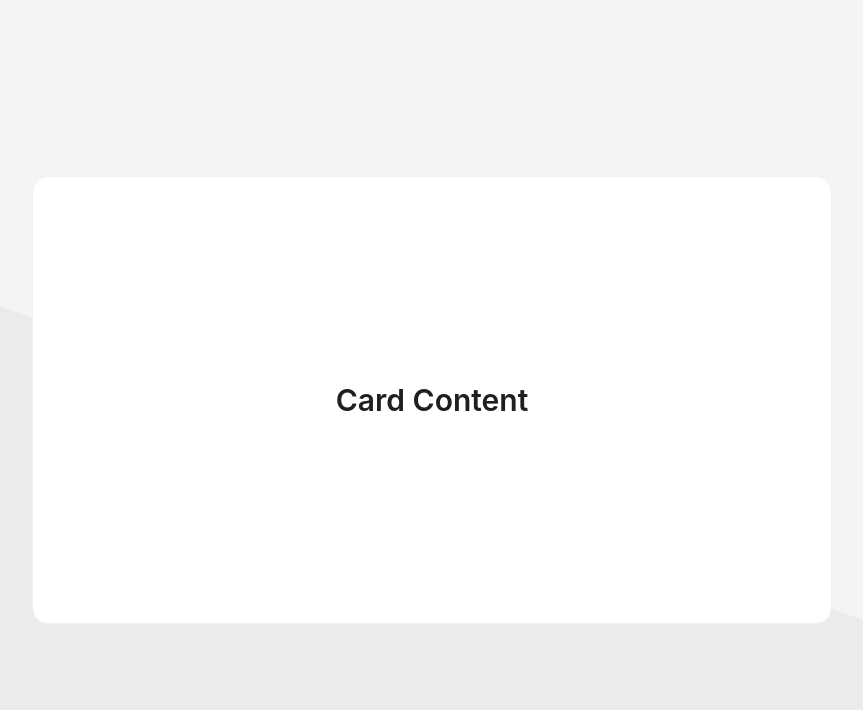
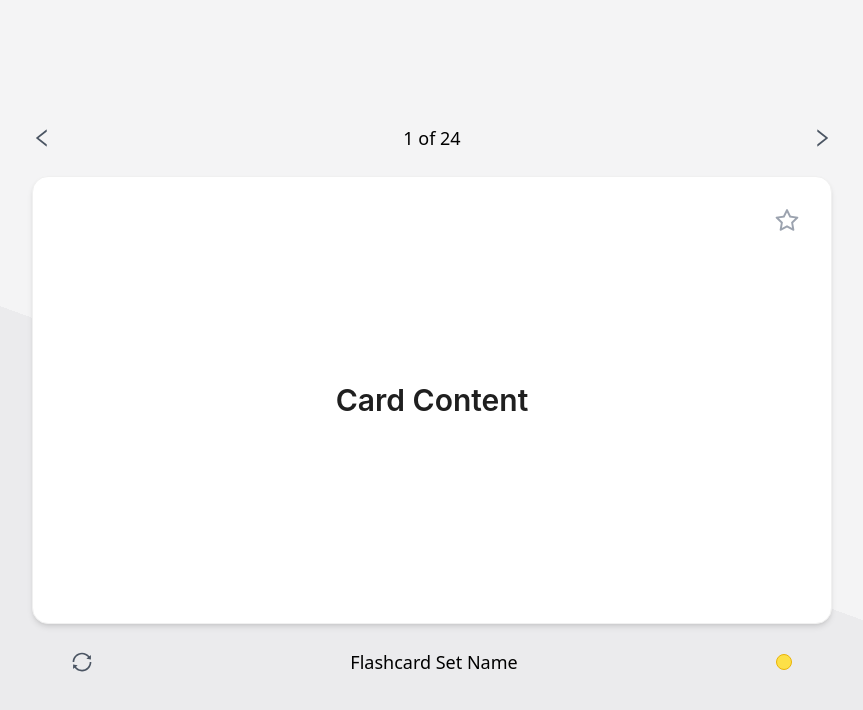
Before and after one commit to Amelia1110/CueScoop, a Next.js app: page /flashcard in a window 1280 px wide. Shown: the top 710 px of the page, without its empty margins (208-1071 px from the left). Built offline with nearby package versions, Linux system fonts and the light colour scheme.

Commit message:
Designed flashcards

```diff
--- a/pages/dashboard.tsx
+++ b/pages/dashboard.tsx
@@ -1,4 +1,4 @@
-import { DeleteOutlined, EditOutlined, GlobalOutlined, LockFilled, LogoutOutlined, PlusOutlined, RightOutlined, UserOutlined } from "@ant-design/icons";
+import { CalendarOutlined, DeleteOutlined, EditOutlined, GlobalOutlined, LockFilled, LogoutOutlined, PlusOutlined, QuestionOutlined, RightOutlined, SettingOutlined, UserOutlined } from "@ant-design/icons";
 import { Button, Card, Col, FloatButton, Row } from "antd";
 import { AnimatePresence, motion } from "framer-motion";
 import Image from "next/image";
@@ -37,8 +37,8 @@ export default function Dashboard() {
                 style={{ left: 30}}
             >
                 <FloatButton icon={<LogoutOutlined />}/>
-                <FloatButton/>
-                <FloatButton/>
+                <FloatButton icon={<QuestionOutlined />}/>
+                <FloatButton icon={<SettingOutlined />}/>
             </FloatButton.Group>
             <motion.div
                 initial={{ x: "100%" }} // Initial position
@@ -51,7 +51,7 @@ export default function Dashboard() {
                     height={500}
                     alt="Pink Popsicle"
                 />
-                <Button onClick={() => setCardsOpen(!cardsOpen)}>Start Studying (temp button) &gt;</Button>
+                <h1 onClick={() => setCardsOpen(!cardsOpen)} className="justify-self-center font-semibold text-2xl pt-4 text-zinc-500">Start Studying &gt;</h1>
             </motion.div>
             <AnimatePresence>
             {cardsOpen && (
@@ -64,13 +64,22 @@ export default function Dashboard() {
                 className="h-full overflow-auto w-11/24 bg-green"
             >
                 <div className="sticky top-0 z-10 bg-zinc-100 pt-10 pr-10 pb-4">
-                    <Col span={24}>
+                    <Row gutter={[8, 0]}>
+                    <Col span={21}>
                         <Card className="shadow-md h-12 flex items-center justify-center hover:bg-zinc-200 hover:border-zinc-200">
                             <div style={{ lineHeight: '1' }}>
                                 <PlusOutlined className="text-xl text-gray-600" />
                             </div>
                         </Card>
                     </Col>
+                    <Col span={3}>
+                        <Card className="shadow-md h-12 flex items-center justify-center hover:bg-zinc-200 hover:border-zinc-200">
+                            <div style={{ lineHeight: '1' }}>
+                                <CalendarOutlined className="text-xl text-gray-600" />
+                            </div>
+                        </Card>
+                    </Col>
+                    </Row>
                 </div>
                 <Row gutter={[0, 10]} className="pr-10 pb-10">
                     <Col span={24}>
--- a/pages/flashcard.tsx
+++ b/pages/flashcard.tsx
@@ -1,12 +1,65 @@
+import { LeftOutlined, RightOutlined, StarFilled, StarOutlined, SyncOutlined } from "@ant-design/icons";
 import { Card } from "antd";
 import { useState } from "react";
 
 export default function FlashCard() {
     const [cardStatus, setCardStatus] = useState("definition");
 
+    // TODO: Change this so it's based on database properties
+    const [starred, setStarred] = useState(false);
+    const [comfort, setComfort] = useState("Yellow");
+
+    const renderStar = (starred: any) => {
+        if (starred) {
+            return (
+                <div onClick={() => setStarred(!starred)}>
+                    <StarFilled className="absolute top-8 right-8 text-2xl text-gray-400"/>
+                </div>
+            );
+        }
+        else {
+            return (
+                <div onClick={() => setStarred(!starred)}>
+                    <StarOutlined className="absolute top-8 right-8 text-2xl text-gray-400"/>
+                </div>
+            );
+        }
+    }
+
+    const renderComfort = (comfort: any) => {
+        if (comfort === "Red") {
+            return (
+                <div className="bg-red-400 border-red-500 border w-4 h-4 rounded-full" onClick={() => setComfort("Green")}/>
+            );
+        }
+        if (comfort === "Yellow") {
+            return (
+                <div className="bg-yellow-300 border-yellow-500 border w-4 h-4 rounded-full" onClick={() => setComfort("Red")}/>
+            );
+        }
+        if (comfort === "Green") {
+            return (
+                <div className="bg-lime-400 border-lime-600 border w-4 h-4 rounded-full" onClick={() => setComfort("Yellow")}/>
+            );
+        }
+    }
+
     return (
-        <main className="h-screen grid place-content-center">
-            <Card className="w-[50rem] h-[28rem] rounded-2xl grid place-content-center text-3xl font-semibold">Card Content</Card>
+        <main className="h-screen grid place-content-center gap-6">
+            <div className="flex justify-between">
+                <LeftOutlined className="text-xl text-gray-600"/>
+                <p className="text-lg font-light">1 of 24</p>
+                <RightOutlined className="text-xl text-gray-600"/>
+            </div>
+            <Card className="w-[50rem] h-[28rem] rounded-2xl grid place-content-center shadow-md">
+                {renderStar(starred)}
+                <p className=" text-3xl font-semibold ">Card Content</p>
+            </Card>
+            <div className="flex justify-between items-center mx-10">
+                <SyncOutlined className="text-xl text-gray-600"/>
+                <p className="text-lg font-light">Flashcard Set Name</p>
+                {renderComfort(comfort)}
+            </div>
         </main>
     )
 }
```
